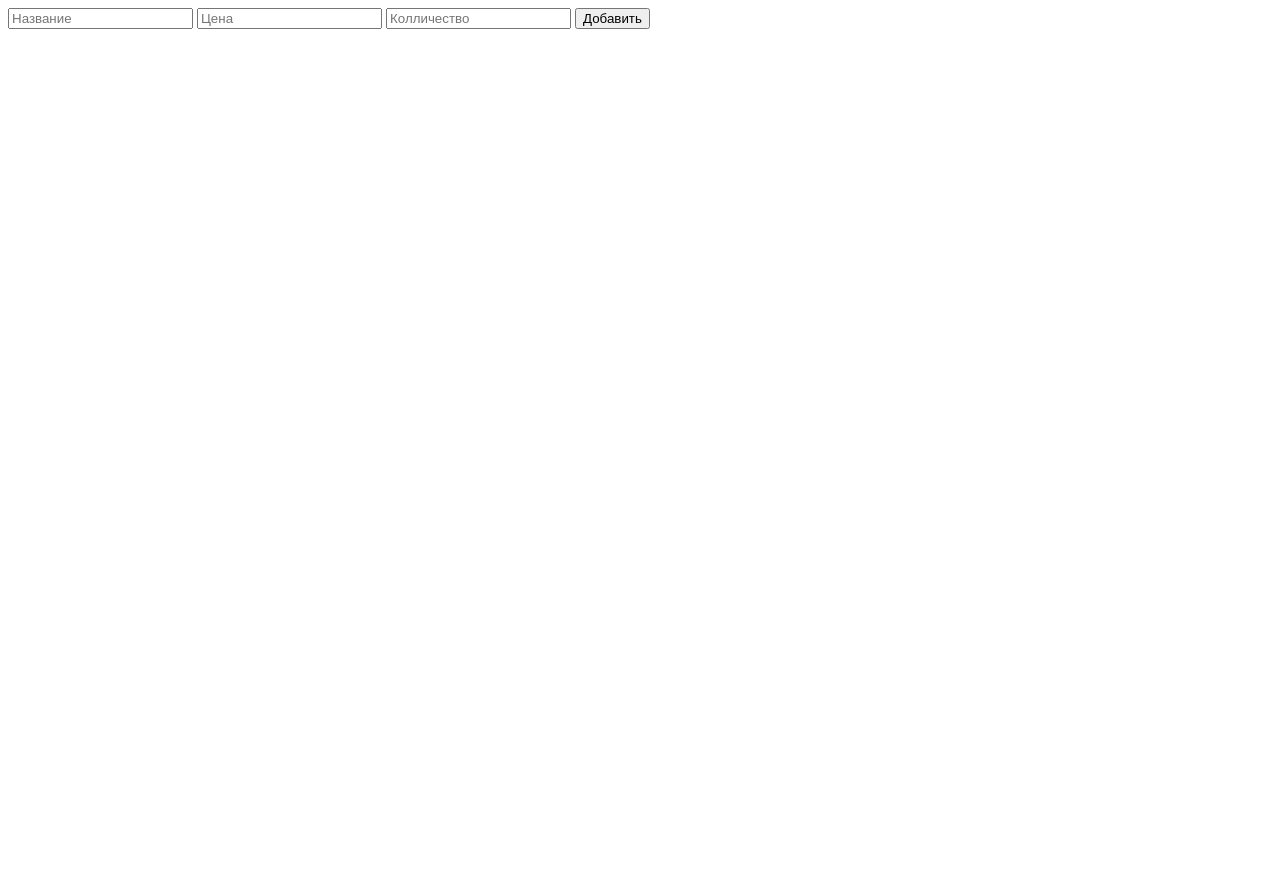
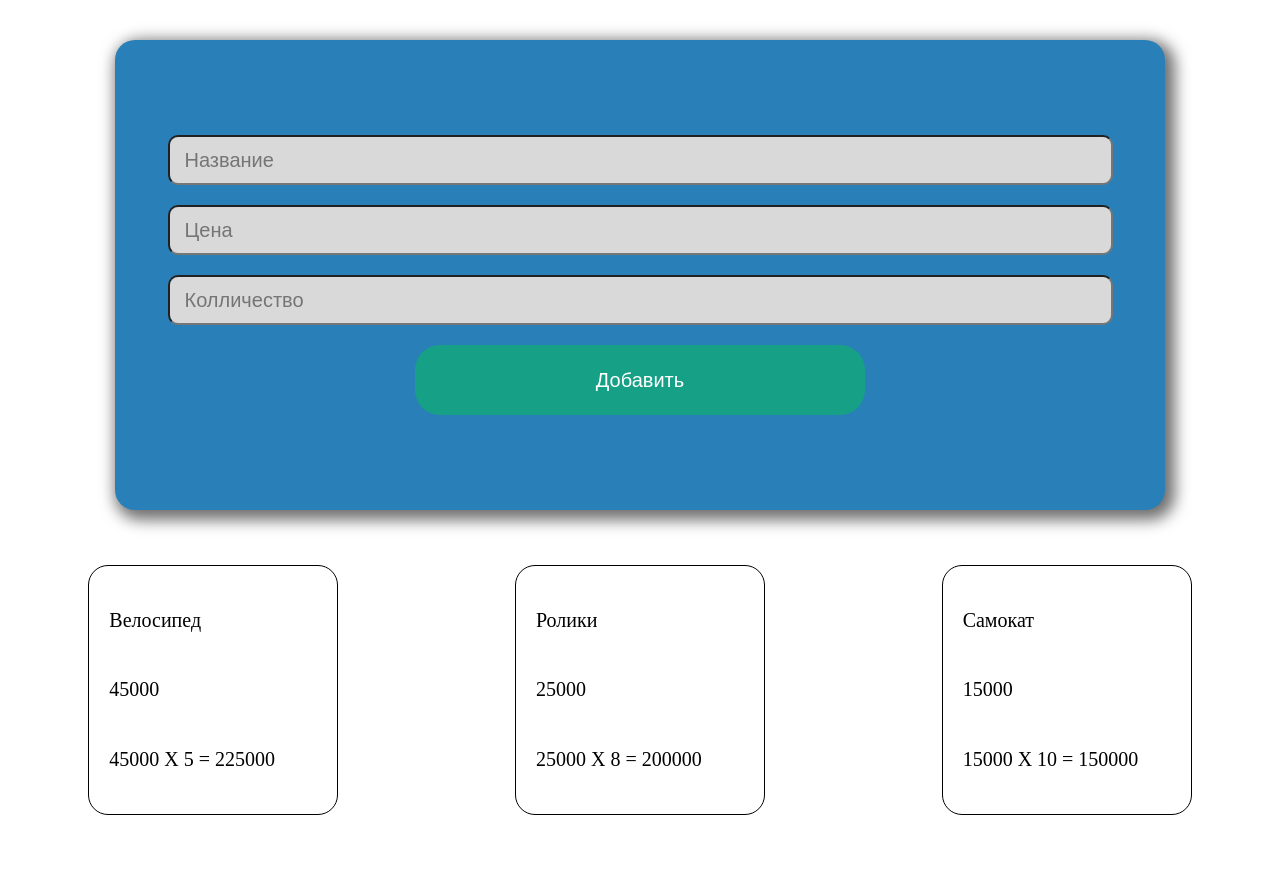
Before and after one commit to OlegKhutorianskyi/Front-end, a plain HTML site: page Work_Home/WH_23.11/index.html in a window 1280 px wide. Before the commit the page ends 800 px from the top, so only its background shows below. Drawn offline with Linux system fonts and the light colour scheme.

```diff
--- a/Work_Home/WH_23.11/index.html
+++ b/Work_Home/WH_23.11/index.html
@@ -4,25 +4,17 @@
     <meta charset="UTF-8">
     <meta http-equiv="X-UA-Compatible" content="IE=edge">
     <meta name="viewport" content="width=device-width, initial-scale=1.0">
-    <title>Document</title>
+    <title>WH_23.11</title>
     <link rel="stylesheet" href="style/style.css">
 </head>
 <body>
-    <div class="section__form">
-        <form class="add_form">
-            <input type="text" name="title" placeholder="Название">
-            <input type="text" name="price" placeholder="Цена">
-            <input type="text" name="count" placeholder="Колличество">
-            <button>Добавить</button>
-        </form>
-    </div>
-    <div class="section__card">
-        <div class="product__card-1"></div>
-        <div class="product__card-2"></div>
-        <div class="product__card-3"></div>
-
-    </div>
-
+     <form class="add_form">
+        <input type="text" name="title" placeholder="Название">
+        <input type="text" name="price" placeholder="Цена">
+        <input type="text" name="amount" placeholder="Колличество">
+        <button class="add_btn">Добавить</button>
+    </form>
+   <div class="products"></div>
     <script src="script/script.js"></script>
 </body>
 </html>
--- a/Work_Home/WH_23.11/script/script.js
+++ b/Work_Home/WH_23.11/script/script.js
@@ -1,13 +1,108 @@
+// const add_form = document.querySelector('.add_form');
+// add_form.addEventListener('submit', (event)=> {
+//     const data = [];
+//     event.preventDefault();
+//     let title = add_form.title.value;
+//     let price = add_form.price.value;
+//     let count = add_form.count.value;
+//     data.push({title, price, count});
+//     add_form.title.value = '';
+//     add_form.price.value = '';
+//     add_form.count.value = '';
+//     console.log(data)
+// })
+
 const add_form = document.querySelector('.add_form');
-add_form.addEventListener('submit', (event)=> {
-    const data = [];
+const products = document.querySelector('.products');
+
+let data = [
+    {
+        id: 1,
+        title: 'Велосипед',
+        price: 45000,
+        amount: 5
+    },
+    {
+        id: 2,
+        title: 'Ролики',
+        price: 25000,
+        amount: 8
+    },
+    {
+        id: 3,
+        title: 'Самокат',
+        price: 15000,
+        amount: 10
+    }
+];
+
+
+let add_card = (id, title, price, amount) => {
+    const container = document.createElement('div');
+    const title_p = document.createElement('p');
+    const price_p = document.createElement('p');
+    const amount_p = document.createElement('p');
+    const delete_btn = document.createElement('button');
+    title_p.innerText = title;
+    price_p.innerText = price;
+    amount_p.innerText = amount;
+    // delete_btn.innerText = 'Удалить';
+
+        // delete_btn.addEventListener("click", ()=>{
+        //     deleteProduct(id);
+        // });
+
+
+
+
+
+
+    container.classList.add('product');
+    container.append(title_p, price_p, amount_p);
+    return container
+
+
+}
+
+
+
+add_form.addEventListener('submit', (event) =>{
     event.preventDefault();
-    let title = add_form.title.value;
-    let price = add_form.price.value;
-    let count = add_form.count.value;
-    data.push({title, price, count});
+    const title = add_form.title.value;
+    const price = add_form.price.value;
+    const amount = add_form.amount.value
+    const id = Date.now();
+    data.push({id, title, price, amount});
     add_form.title.value = '';
     add_form.price.value = '';
-    add_form.count.value = '';
-    console.log(data)
+    add_form.amount.value = '';
+    rerander()
 })
+
+
+
+let deleteProduct = id => {
+    data = data.filter(product => product.id !== id);
+    rerander();
+}
+
+
+
+let rerander = () => {
+    products.innerText = '';
+
+    if (data.length === 0) {
+        const info = document.createElement('p');
+        info.innerText = 'Товаров нет';
+        products.append(info);
+    }else{
+    data.forEach(({id, title, price, amount}) => {
+    let amountCalc = `${price} X ${amount} = ${price * amount}`;
+    const container = add_card(id, title, price, amountCalc);
+        products.append(container);
+    })
+}
+}
+rerander();
+
+// Написать счетчики общей стоимости и колличества как на макете
--- a/Work_Home/WH_23.11/style/style.css
+++ b/Work_Home/WH_23.11/style/style.css
@@ -0,0 +1,71 @@
+*{
+    margin: 0;
+    padding: 0;
+    box-sizing: border-box;
+}
+.products{
+    display: flex;
+    justify-content: space-around;
+}
+.product{
+    width: 250px;
+    height: 250px;
+    padding: 20px;
+    margin: 15px 0 60px 0;
+    border: 1px solid #000;
+    display: flex;
+    flex-direction: column;
+    justify-content: space-around;
+    font-size: 20px;
+    color: #000;
+    border-radius: 20px;
+}
+.product:hover{
+    box-shadow: 5px 5px 15px 5px rgba(0,0,0,0.57);
+    transition: .5s;
+    cursor: pointer;
+}
+input:focus{
+    outline: none;
+}
+
+.add_form{
+    width: 1050px;
+    height: 470px;
+    background-color: #2980B9;
+    display: flex;
+    align-items: center;
+    justify-content: center;
+    flex-direction: column;
+    margin: 40px auto;
+    box-shadow: 5px 5px 15px 5px rgba(0,0,0,0.57);
+    border-radius: 20px;
+}
+.add_form button{
+    width: 450px;
+    height: 70px;
+    border: none;
+    border-radius: 25px;
+    background-color: #16A085;
+    color: rgb(255 255 255);
+    font-size: 20px;
+}
+.add_form button:hover{
+    transition: 0.5s;
+    cursor: pointer;
+    box-shadow: 5px 5px 15px 5px rgba(0, 0, 0, 0.219);
+}
+
+input{
+    width: 90%;
+    height: 50px;
+    margin-bottom: 20px;
+    border-radius: 10px;
+    font-size: 20px;
+    padding-left: 15px;
+    background-color: #D9D9D9;
+}
+input:hover{
+   background-color: #fff;
+    transition: .5s;
+}
```
